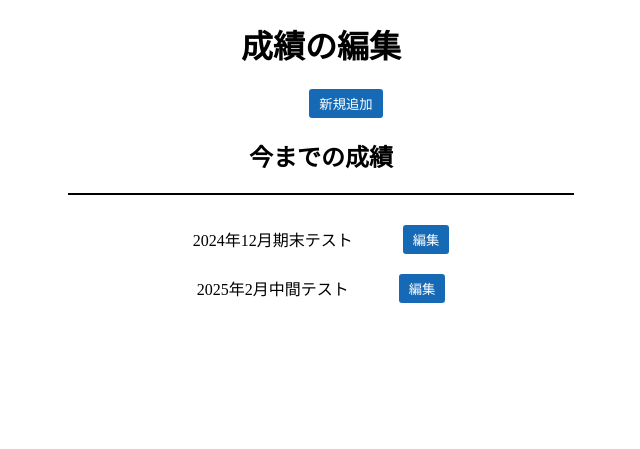
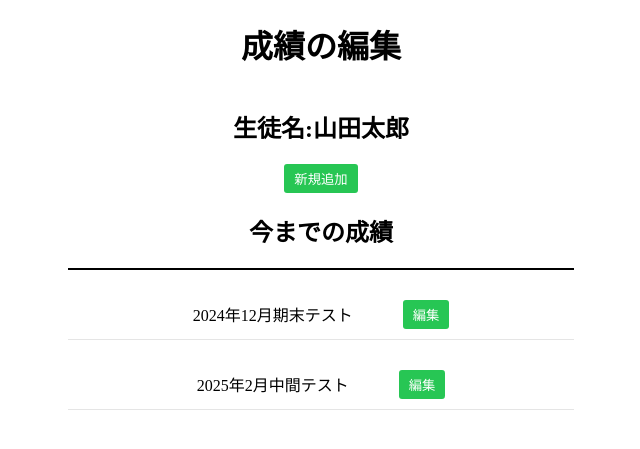
Before and after one commit to sasahara08/result_management, a Flask app: page /select_test/1 in a window 1280 px wide. Shown: the top 449 px of the page, without its empty margins (319-959 px from the left). Run offline with Flask 3, Linux system fonts and the light colour scheme; data comes from the database, SQL or seed files in the repository.

Commit message:
編集完了

```diff
--- a/static/select_score.css
+++ b/static/select_score.css
@@ -10,11 +10,16 @@
     align-items: center;
     justify-content: center;
     margin-bottom: 20px;
+    border-bottom: 1px rgba(46, 46, 46, 0.123) solid;
+    width: 40%;
+    margin: 30px auto;
+    padding-bottom: 10px;
 }
 
 .form-label {
     flex: 0 0 auto;
     text-align: center;
+    margin-right: 50px;
 }
 
 label {
@@ -27,10 +32,9 @@ input[type="text"] {
 }
 
 button {
-    margin-left: 50px;
     padding: 5px 10px;
     border: none;
-    background-color: #166ab5;
+    background-color: #27C654;
     color: #fff;
     border-radius: 3px;
     cursor: pointer;
@@ -38,14 +42,14 @@ button {
 
 .new-addition {
     align-items: center;
-    background-color: #166ab5;
+    background-color: #27C654;
     color: #fff;
     border-radius: 3px;
     cursor: pointer;
 }
 
 button:hover {
-    background-color: #145a91;
+    background-color: #49d370;
     transform: scale(1.1);
 }
 
--- a/templates/score_regist.html
+++ b/templates/score_regist.html
@@ -24,9 +24,6 @@
             成績入力
         </h2>
 
-        <div hidden>
-
-        </div>
         <h3>生徒名：{{student_name[1]}}</h3>
         <form action="/create_score/{{id}}" method="post">
             <div>
--- a/templates/select_score.html
+++ b/templates/select_score.html
@@ -11,7 +11,7 @@
 <body>
     <div style="text-align: center;">
         <h1>成績の編集</h1>
-
+        <h2>生徒名:{{student_name[1]}}</h2><br>
         <button class="new-addition" onclick="location.href='/regist/{{id}}'">新規追加</button>
         <br>
         <h2>今までの成績</h2>
```
Also changed, not shown: Proposal.md (+22 -8 lines), static/edit.css (+6 -1 lines), static/test_number_edit .css (+6 -6 lines), templates/score_editer.html (+14 -11 lines).
